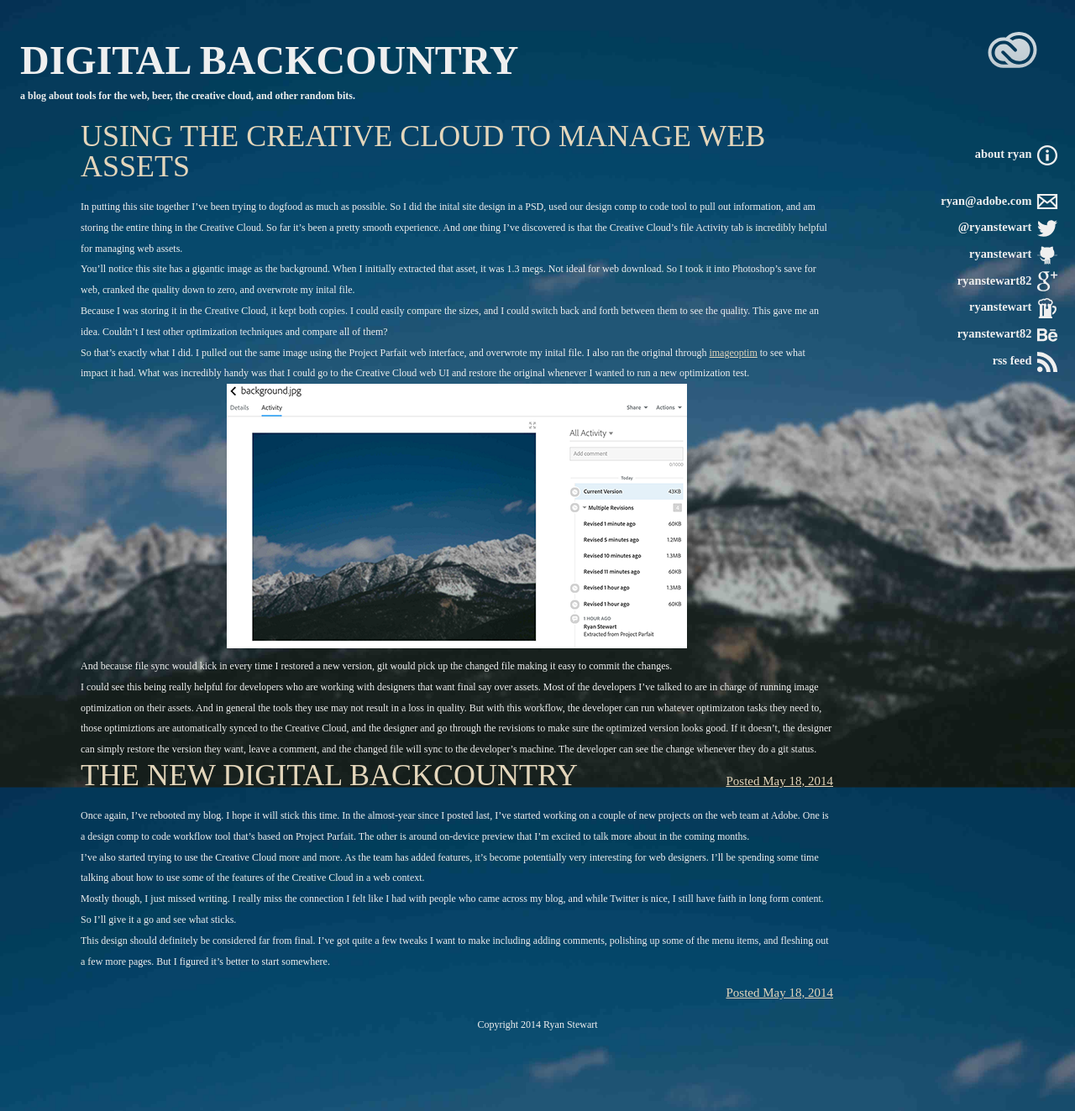
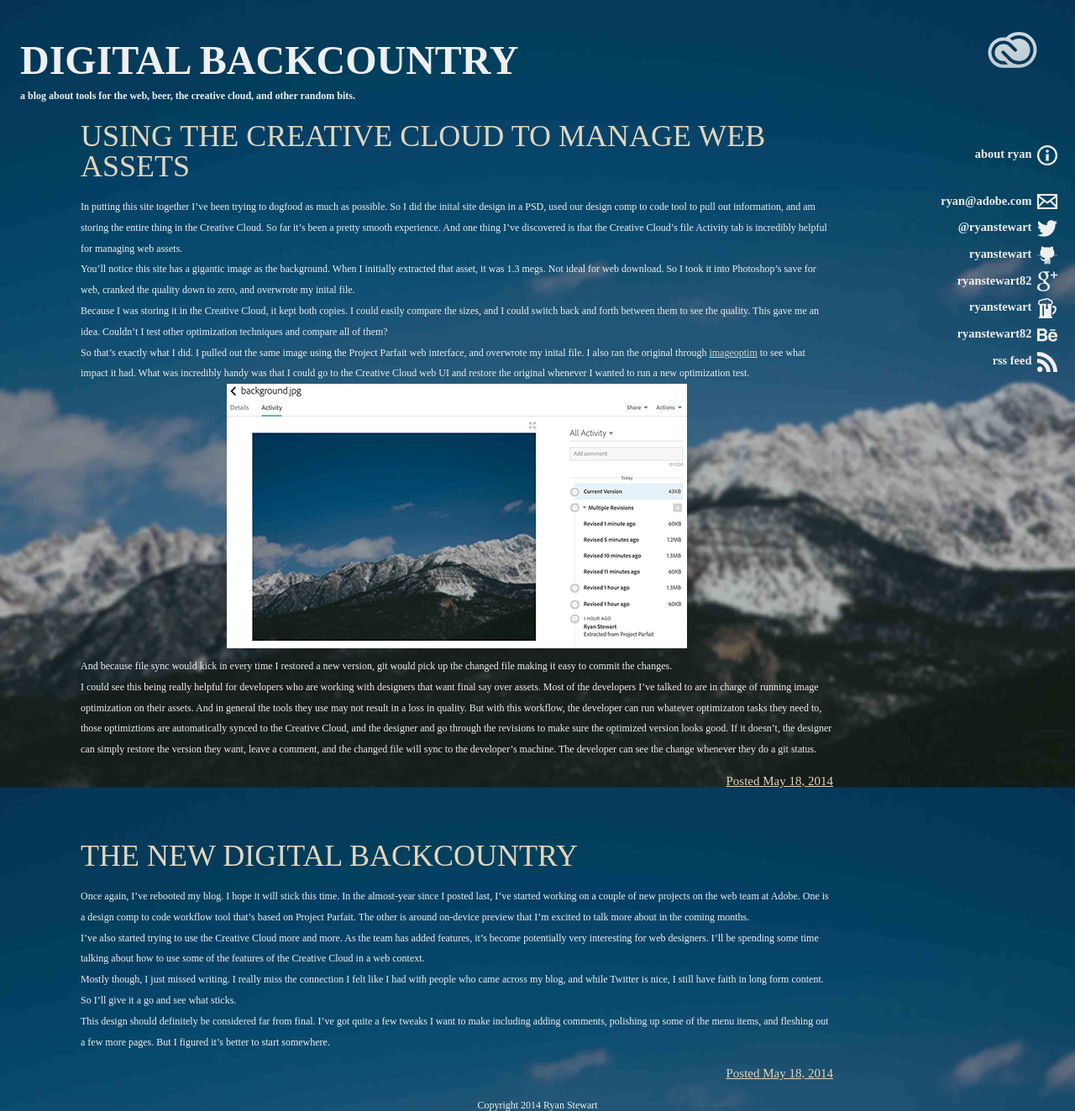
Before and after one commit to ryanstewart/ryanstewart.github.com, a Jekyll site: the page built from index.html, in a window 1280 px wide. Shown: the whole page at 84% size. Built offline with Jekyll 4.4.1, drawn with Linux system fonts in a browser that asks for light colours.

Commit message:
styling fix

```diff
--- a/sass/screen.scss
+++ b/sass/screen.scss
@@ -150,6 +150,10 @@
     }
 }
 
+.home h1:not(:first-child) {
+    padding-top: 8rem;
+}
+
 .sidebar {
     clear:both;
     width: 100%;
--- a/stylesheets/screen.css
+++ b/stylesheets/screen.css
@@ -249,6 +249,11 @@
 }
 
 /* line 153, ../sass/screen.scss */
+.home h1:not(:first-child) {
+  padding-top: 8rem;
+}
+
+/* line 157, ../sass/screen.scss */
 .sidebar {
   clear: both;
   width: 100%;
@@ -259,7 +264,7 @@
   text-transform: lowercase;
 }
 @media screen and (min-width: 480px) {
-  /* line 153, ../sass/screen.scss */
+  /* line 157, ../sass/screen.scss */
   .sidebar {
     clear: none;
     position: fixed;
@@ -271,13 +276,13 @@
   }
 }
 @media screen and (min-width: 720px) {
-  /* line 153, ../sass/screen.scss */
+  /* line 157, ../sass/screen.scss */
   .sidebar {
     padding-left: 2.5rem;
   }
 }
 @media screen and (min-width: 880px) {
-  /* line 153, ../sass/screen.scss */
+  /* line 157, ../sass/screen.scss */
   .sidebar {
     position: relative;
     top: 0;
@@ -289,61 +294,61 @@
   }
 }
 @media screen and (min-width: 1160px) {
-  /* line 153, ../sass/screen.scss */
+  /* line 157, ../sass/screen.scss */
   .sidebar {
     width: 20%;
   }
 }
-/* line 185, ../sass/screen.scss */
+/* line 189, ../sass/screen.scss */
 .sidebar li {
   display: inline;
 }
 @media screen and (min-width: 480px) {
-  /* line 185, ../sass/screen.scss */
+  /* line 189, ../sass/screen.scss */
   .sidebar li {
     display: block;
   }
 }
-/* line 191, ../sass/screen.scss */
+/* line 195, ../sass/screen.scss */
 .sidebar li a {
   color: #efefef;
   text-decoration: none;
 }
-/* line 195, ../sass/screen.scss */
+/* line 199, ../sass/screen.scss */
 .sidebar ul {
   padding-top: 2rem;
   line-height: 2rem;
 }
-/* line 199, ../sass/screen.scss */
+/* line 203, ../sass/screen.scss */
 .sidebar .about {
   padding-top: 2rem;
   clear: right;
 }
-/* line 202, ../sass/screen.scss */
+/* line 206, ../sass/screen.scss */
 .sidebar .about a {
   color: #efefef;
   text-decoration: none;
 }
 
-/* line 209, ../sass/screen.scss */
+/* line 213, ../sass/screen.scss */
 .contact-item {
   display: none;
 }
 @media screen and (min-width: 880px) {
-  /* line 209, ../sass/screen.scss */
+  /* line 213, ../sass/screen.scss */
   .contact-item {
     line-height: 30px;
     display: inline-block;
   }
 }
 
-/* line 217, ../sass/screen.scss */
+/* line 221, ../sass/screen.scss */
 .post-link {
   text-transform: uppercase;
   text-decoration: none;
 }
 
-/* line 222, ../sass/screen.scss */
+/* line 226, ../sass/screen.scss */
 .post-content {
   font-family: "Source Serif Pro";
   font-size: 1rem;
@@ -352,14 +357,14 @@
   color: #efefef;
 }
 
-/* line 230, ../sass/screen.scss */
+/* line 234, ../sass/screen.scss */
 .post-date {
   padding-top: 1.5rem;
   float: right;
   font-size: 1.25rem;
 }
 
-/* line 236, ../sass/screen.scss */
+/* line 240, ../sass/screen.scss */
 .site-footer {
   width: 100%;
   bottom: 0;
@@ -369,7 +374,7 @@
 }
 
 /* Post */
-/* line 246, ../sass/screen.scss */
+/* line 250, ../sass/screen.scss */
 .meta {
   color: #a99e89;
   font-weight: 600;
@@ -378,18 +383,18 @@
   line-height: 2rem;
 }
 
-/* line 254, ../sass/screen.scss */
+/* line 258, ../sass/screen.scss */
 .post-header {
   padding-bottom: 1rem;
 }
 
-/* line 258, ../sass/screen.scss */
+/* line 262, ../sass/screen.scss */
 .center {
   text-align: center;
 }
 
 /** SVG ICons **/
-/* line 263, ../sass/screen.scss */
+/* line 267, ../sass/screen.scss */
 .icon {
   vertical-align: middle;
   fill: #efefef;
@@ -402,7 +407,7 @@
   padding-top: 1rem;
 }
 @media screen and (min-width: 480px) {
-  /* line 263, ../sass/screen.scss */
+  /* line 267, ../sass/screen.scss */
   .icon {
     -webkit-transform: scale(1, 1);
     -moz-transform: scale(1, 1);
```
